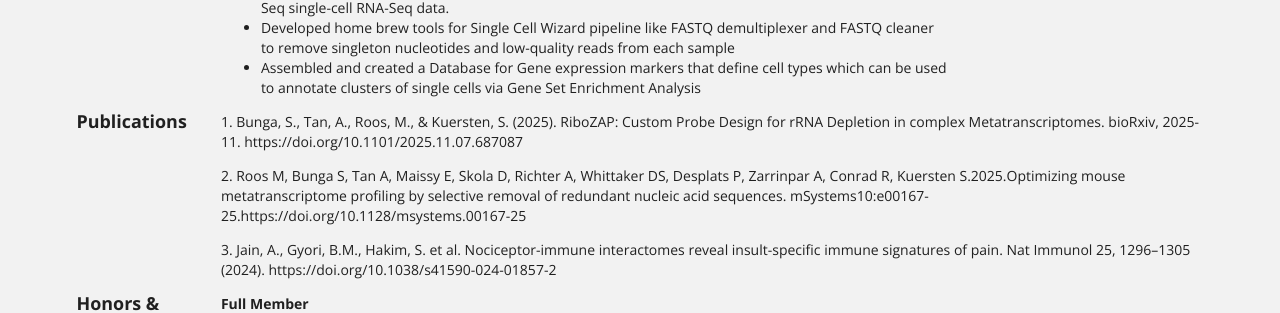
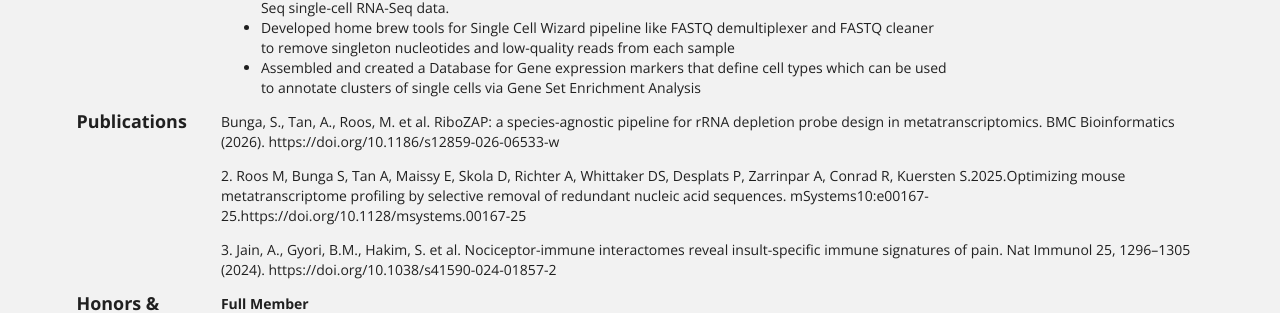
Before and after one commit to samuelbunga/samuelbunga.github.io, a Jekyll site: the page built from bio/index.html, in a window 1280 px wide. Shown: the part 1247-1560 px from the top of the page. Built offline with Jekyll 4.4.1, drawn with Linux system fonts in a browser that asks for light colours.

Commit message:
Update bio.json

```diff
--- a/_data/bio.json
+++ b/_data/bio.json
@@ -141,7 +141,7 @@
   "publications": [
     {
       "type": "journal",
-      "summary": "1. Bunga, S., Tan, A., Roos, M., & Kuersten, S. (2025). RiboZAP: Custom Probe Design for rRNA Depletion in complex Metatranscriptomes. bioRxiv, 2025-11. https://doi.org/10.1101/2025.11.07.687087",
+      "summary": "Bunga, S., Tan, A., Roos, M. et al. RiboZAP: a species-agnostic pipeline for rRNA depletion probe design in metatranscriptomics. BMC Bioinformatics (2026). https://doi.org/10.1186/s12859-026-06533-w",
     },
     {
       "type": "journal",
```
